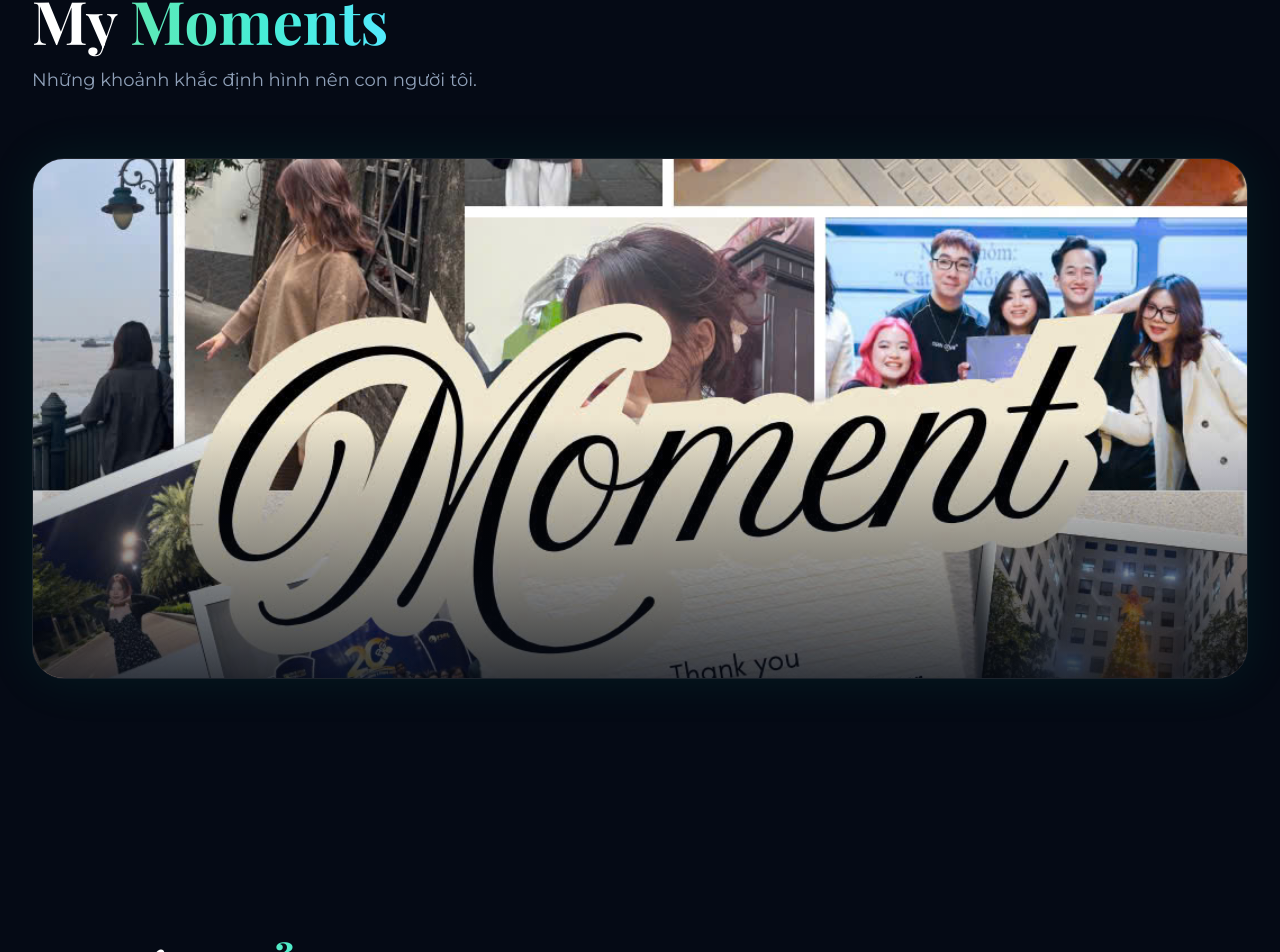
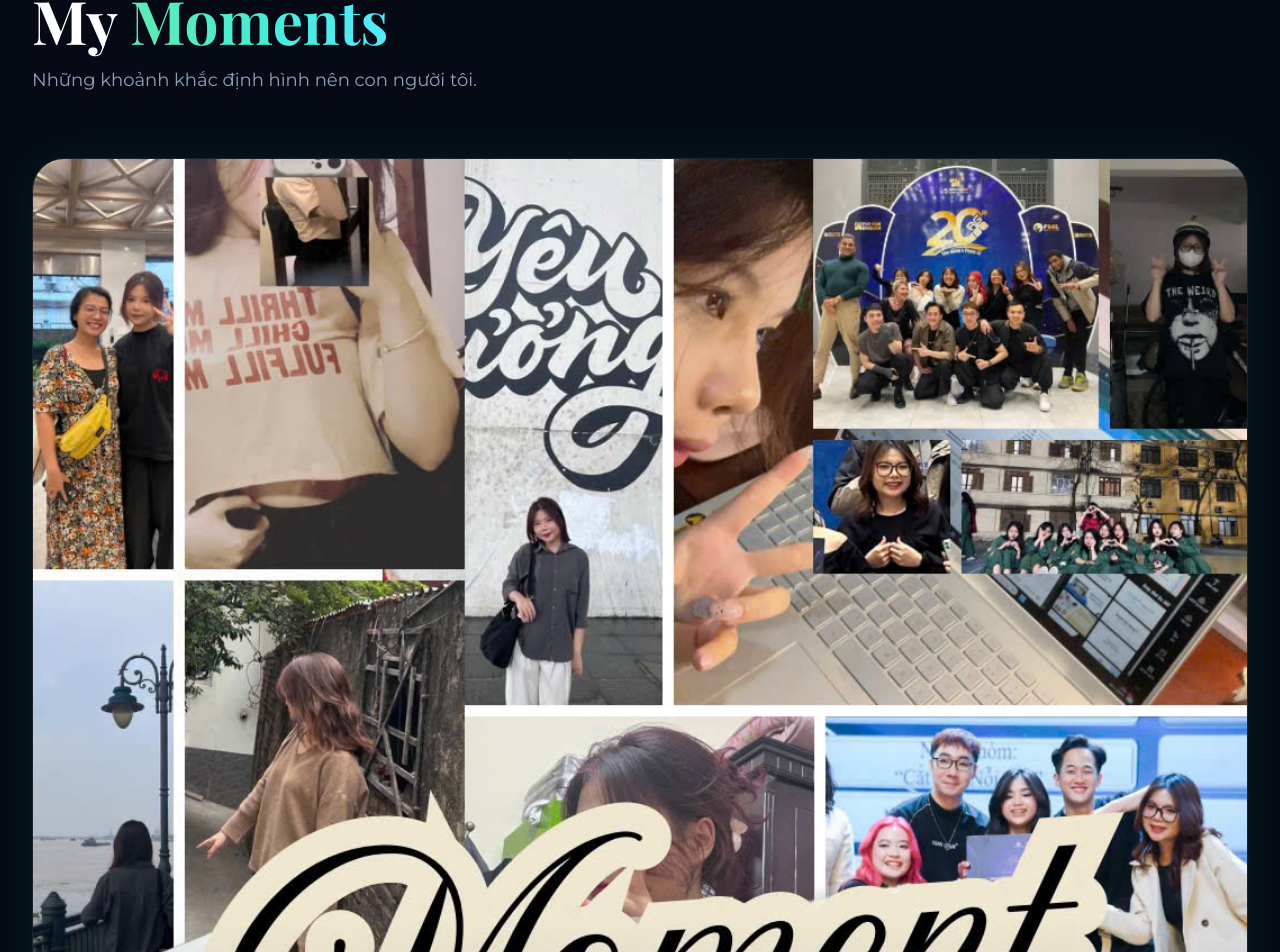
Before and after one commit to uncletanh/Nguyet-Portfolio, a Next.js app: page / in a window 1280 px wide. Shown: the part 4039-4991 px from the top of the page. Built offline with nearby package versions, Linux system fonts and the light colour scheme.

Commit message:
Fix image cropping in Moments component

```diff
--- a/src/components/Moments.tsx
+++ b/src/components/Moments.tsx
@@ -20,16 +20,17 @@ export default function Moments() {
         whileInView={{ opacity: 1, scale: 1, y: 0 }}
         viewport={{ once: true, margin: "-100px" }}
         transition={{ duration: 0.8, ease: "easeOut" }}
-        className="w-full relative aspect-[16/9] md:aspect-[21/9] rounded-[2rem] overflow-hidden shadow-[0_0_50px_rgba(16,185,129,0.1)] border border-white/10"
+        className="w-full relative rounded-[2rem] overflow-hidden shadow-[0_0_50px_rgba(16,185,129,0.1)] border border-white/10 bg-black/20"
       >
         <Image
           src="/images/img-2.jpg"
           alt="My Moments Collage"
-          fill
-          className="object-cover"
+          width={1920}
+          height={1080}
+          className="w-full h-auto"
         />
         {/* Subtle overlay */}
-        <div className="absolute inset-0 bg-gradient-to-t from-[#050A15]/80 via-transparent to-transparent pointer-events-none" />
+        <div className="absolute inset-0 bg-gradient-to-t from-[#050A15]/60 via-transparent to-transparent pointer-events-none" />
       </motion.div>
     </section>
   );
```
